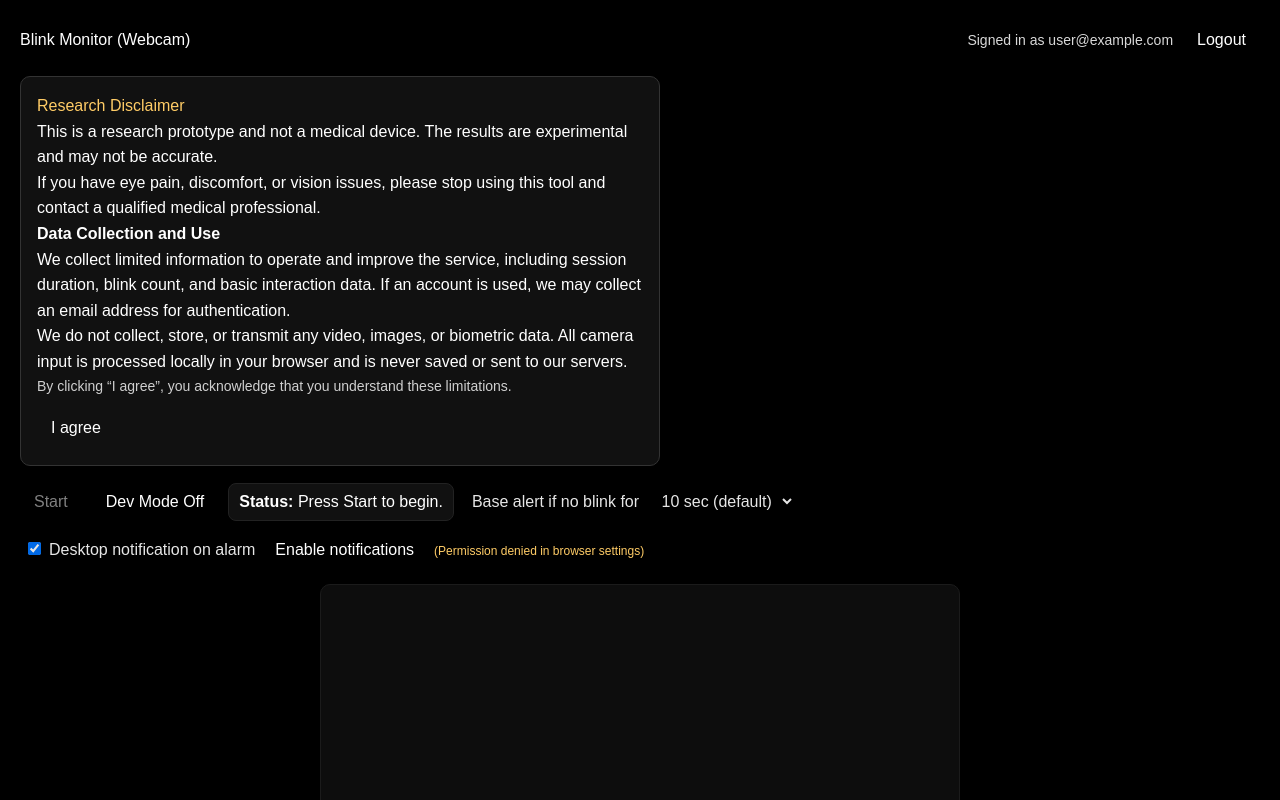
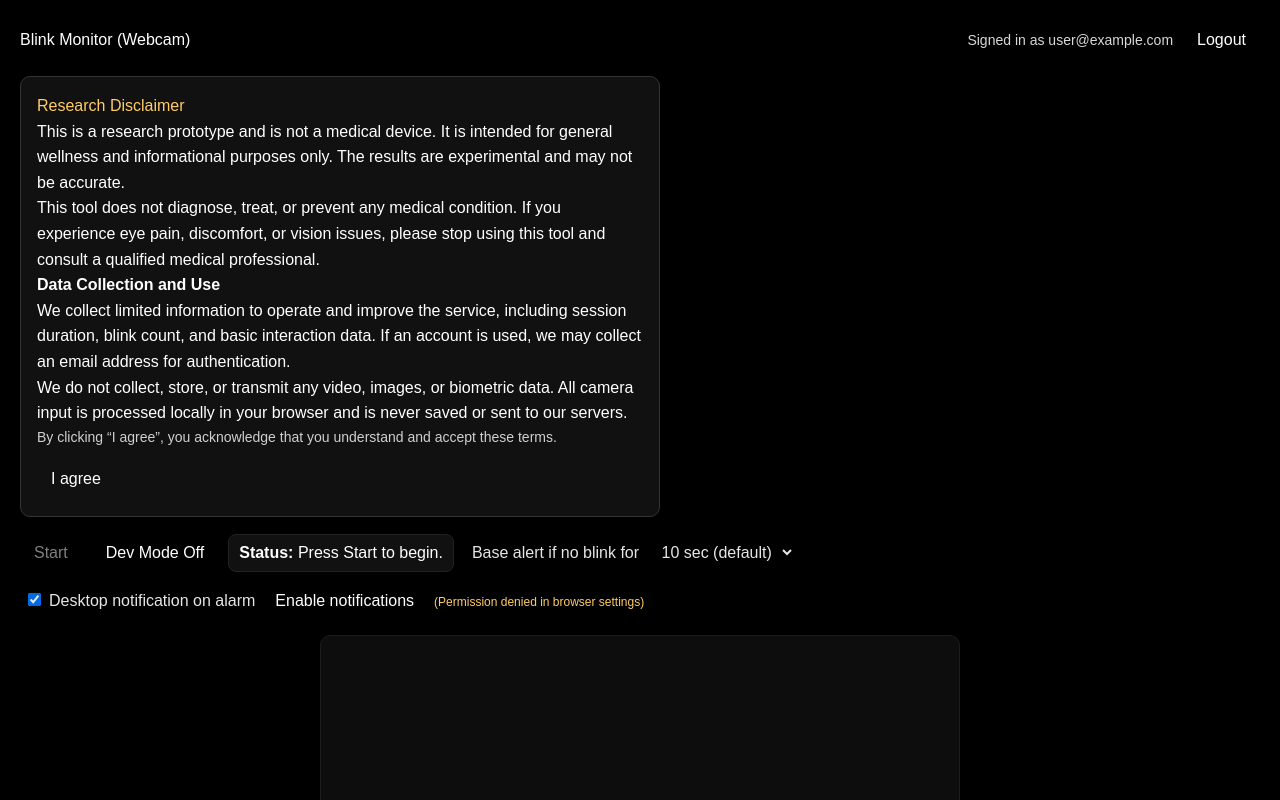
Before and after one commit to Hooman-20/Dry-Eye-, a Next.js app: page / in a window 1280 px wide. Shown: the top 800 px of the page. Built offline with nearby package versions, Linux system fonts and the light colour scheme; no server answers; sample sign-in values are in the browser's storage.

Commit message:
Update page.tsx

```diff
--- a/app/page.tsx
+++ b/app/page.tsx
@@ -1652,12 +1652,14 @@ export default function Page() {
         >
           <h3 style={{ marginTop: 0, color: "#ffcc66" }}>Research Disclaimer</h3>
 
-          <p>This is a research prototype and not a medical device. The results are experimental and may not be accurate.</p>
-
           <p>
-            If you have eye pain, discomfort, or vision issues, please stop using this tool and contact a qualified medical
-            professional.
+          This is a research prototype and is not a medical device. It is intended for general wellness and informational purposes only. The results are experimental and may not be accurate.
           </p>
+
+          <p>
+          This tool does not diagnose, treat, or prevent any medical condition. If you experience eye pain, discomfort, or vision issues, please stop using this tool and consult a qualified medical professional.
+          </p>
+
           <p>
           <strong>Data Collection and Use</strong><br/>
           We collect limited information to operate and improve the service, including session duration, blink count, and basic interaction data. If an account is used, we may collect an email address for authentication.
@@ -1668,7 +1670,7 @@ export default function Page() {
           </p>
 
           <p style={{ fontSize: 14, opacity: 0.8 }}>
-            By clicking “I agree”, you acknowledge that you understand these limitations.
+          By clicking “I agree”, you acknowledge that you understand and accept these terms.
           </p>
 
           <button
```
